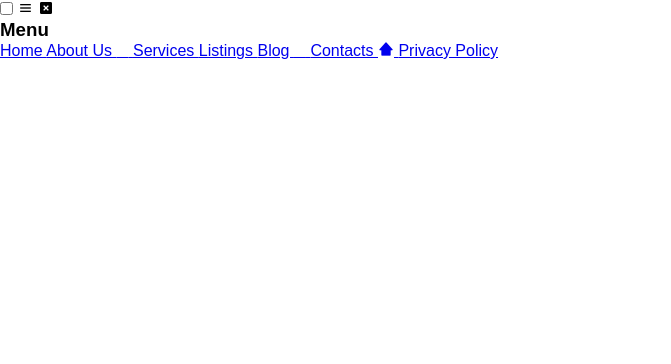
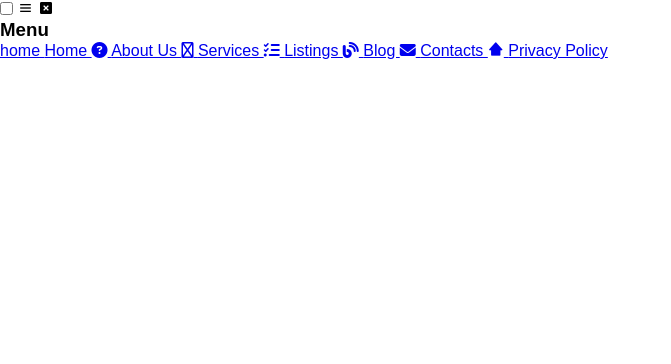
Before and after one commit to Stephen842/real-_estate_web, a Django app: page / in a window 1280 px wide. Shown: the top 364 px of the page, without its empty margins (0-671 px from the left). Run offline with Django 5.2, Linux system fonts and the light colour scheme; some libraries are stand-ins or nearby versions.

Commit message:
still working

```diff
--- a/Real_estate/Real_estate_project/estates/templates/pages/master.html
+++ b/Real_estate/Real_estate_project/estates/templates/pages/master.html
@@ -11,7 +11,7 @@
         <meta name = 'author' content = 'PythoGenius'>
         <meta name = 'robots' content = 'index, follow'>
         <link rel = 'stylesheet' href='https://unpkg.com/boxicons@2.1.4/css/boxicons.min.css'>
-        <link rel = 'stylesheet' href='https://cdnjs.cloudflare.com/ajax/libs/font-awesome/4.7.0/css/font-awesome.css'>
+        <link rel="stylesheet" href="http://maxcdn.bootstrapcdn.com/font-awesome/latest/css/font-awesome.min.css">
         <link rel = 'stylesheet' href ='{% static 'head_foot.css' %}'>
         <title> {{ title }} </title>
     </head>
@@ -28,7 +28,7 @@
             <h3> Menu </h3>
 
             <a href = '#' class = 'active'>
-                <i class="fa-solid fa-house"></i>
+                <span class="material-symbols-outlined"> home </span>
                 <span> Home </span>
             </a>
 
```
